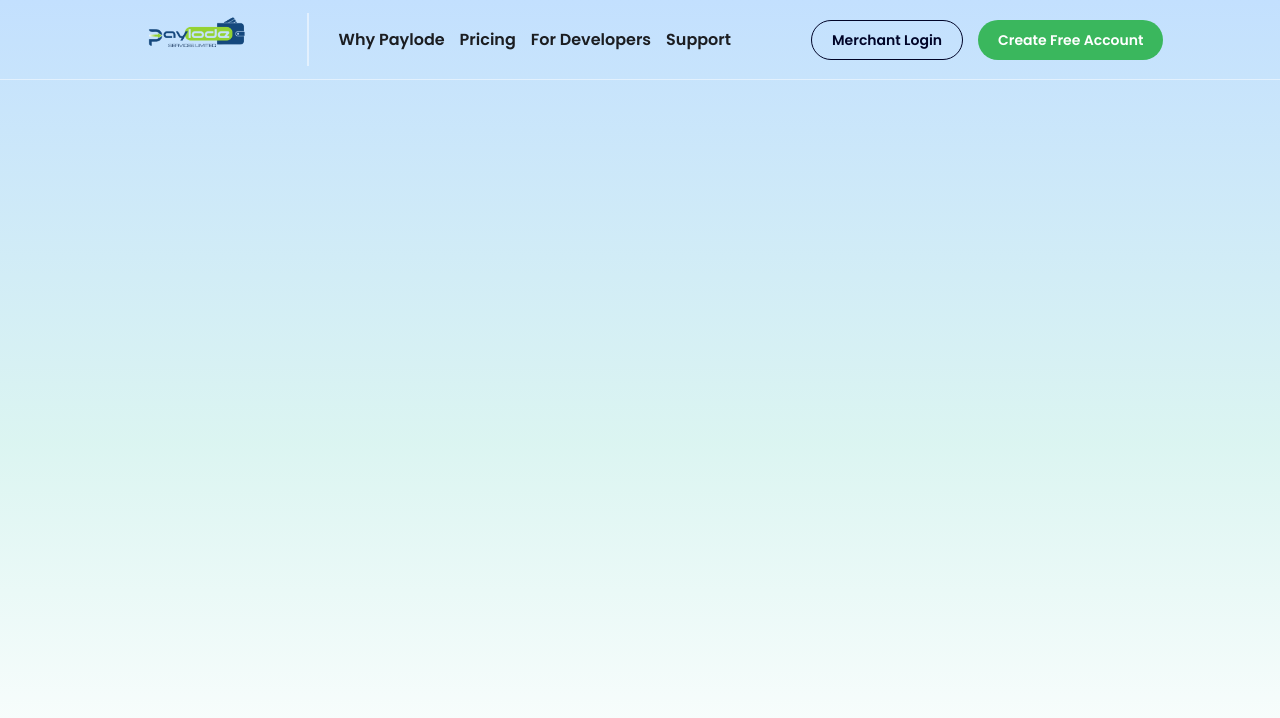
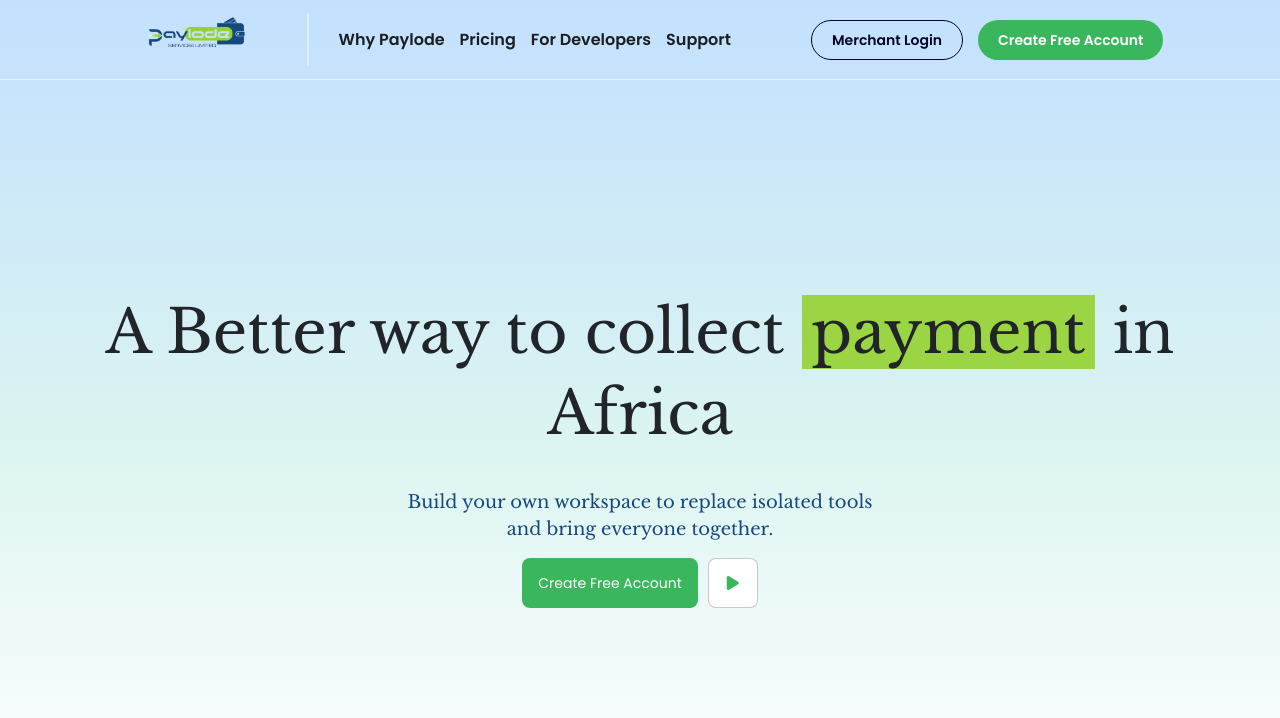
Before and after one commit to SymplyMatt/Paylode, a React (Create React App) app: page / in a window 1280 px wide. Shown: the top 718 px of the page. Built offline with nearby package versions, Linux system fonts and the light colour scheme.

Commit message:
main hero

```diff
--- a/public/index.html
+++ b/public/index.html
@@ -10,6 +10,9 @@
       content="Web site created using create-react-app"
     />
     <link rel="apple-touch-icon" href="%PUBLIC_URL%/logo192.png" />
+    <link rel="stylesheet" href="https://cdnjs.cloudflare.com/ajax/libs/font-awesome/6.2.0/css/all.min.css"
+      integrity="sha512-xh6O/CkQoPOWDdYTDqeRdPCVd1SpvCA9XXcUnZS2FmJNp1coAFzvtCN9BmamE+4aHK8yyUHUSCcJHgXloTyT2A=="
+      crossorigin="anonymous" referrerpolicy="no-referrer" />
     <!--
       manifest.json provides metadata used when your web app is installed on a
       user's mobile device or desktop. See https://developers.google.com/web/fundamentals/web-app-manifest/
--- a/src/components/home/Hero/Main.js
+++ b/src/components/home/Hero/Main.js
@@ -1,7 +1,16 @@
 import React from "react";
+import BigText from "./mainhero/BigText";
+import Buttons from "./mainhero/Buttons";
+import SmallText from "./mainhero/SmallText";
 
 const Main = () => {
-  return <div></div>;
+  return(
+    <div className="main-hero-container">
+      <BigText />
+      <SmallText />
+      <Buttons />
+    </div>
+  )
 };
 
 export default Main;
--- /dev/null
+++ b/src/components/home/Hero/mainhero/BigText.js
@@ -0,0 +1,13 @@
+import React from "react";
+
+const BigText = () => {
+  return (
+    <div className='big-text'>
+      <h1>
+        A Better way to collect <span>payment</span> in Africa
+      </h1>
+    </div>
+  );
+};
+
+export default BigText;
--- /dev/null
+++ b/src/components/home/Hero/mainhero/Buttons.js
@@ -0,0 +1,16 @@
+import React from "react";
+
+const Buttons = () => {
+  return (
+    <div className='main-hero-buttons'>
+      <a href='' className='btn-hero'>
+        Create Free Account
+      </a>
+      <div className='play-icon'>
+        <i class='fa-solid fa-play'></i>
+      </div>
+    </div>
+  );
+};
+
+export default Buttons;
--- /dev/null
+++ b/src/components/home/Hero/mainhero/SmallText.js
@@ -0,0 +1,12 @@
+import React from "react";
+
+const SmallText = () => {
+  return (
+    <p>
+      Build your own workspace to replace isolated tools and bring everyone
+      together.
+    </p>
+  );
+};
+
+export default SmallText;
--- a/src/index.css
+++ b/src/index.css
@@ -95,3 +95,84 @@
 
 
 /* End of Nav links and Logo */
+
+/* Main Hero  */
+.main-hero-container{
+  font-family: 'Libre Baskerville', Poppins;
+  display: flex;
+  justify-content: center;
+  align-items: center;
+  flex-direction: column;
+  height: calc(100vh - 80px);
+  gap: 15px;
+}
+.main-hero-container h1{
+  font-size: 60px;
+  text-align: center;
+  line-height: 81px;
+  font-weight: 400;
+  color: #212529;
+}
+.big-text{
+  padding: 20px;
+}
+.main-hero-container span {
+  background: #9CD543;
+  padding: 0px 10px;
+}
+.main-hero-container p{
+  font-size: 18px;
+  color: #15497E;
+  max-width: 500px;
+  text-align: center;
+  font-weight: 400;
+  line-height: 1.5;
+}
+.main-hero-container .btn-hero{
+  border-radius: 8px;
+  border-style: none;
+  box-sizing: border-box;
+  color: #FFFFFF;
+  cursor: pointer;
+  display: inline-block;
+  font-family: Poppins,sans-serif;
+  font-size: 14px;
+  font-weight: 500;
+  line-height: 20px;
+  list-style: none;
+  margin: 0;
+  outline: none;
+  padding: 15px 16px;
+  position: relative;
+  text-align: center;
+  text-decoration: none;
+  transition: color 100ms;
+  vertical-align: baseline;
+  user-select: none;
+  -webkit-user-select: none;
+  touch-action: manipulation;
+  min-height: 40px;
+  background: #3ab75d;
+  color: #fff;
+  font-size: 14px;
+}
+.main-hero-container .main-hero-buttons{
+  display: flex;
+  justify-content: center;
+  align-items: center;
+  gap: 10px;
+}
+.main-hero-container .play-icon{
+  height: 50px;
+  width: 50px;
+  display: flex;
+  justify-content: center;
+  align-items: center;
+  background: #fff;
+  border: 1px solid #8e8c957a;
+  border-radius: 8px;
+  cursor: pointer;
+}
+.main-hero-container .play-icon i{
+  color: #3ab75d;
+}
```
